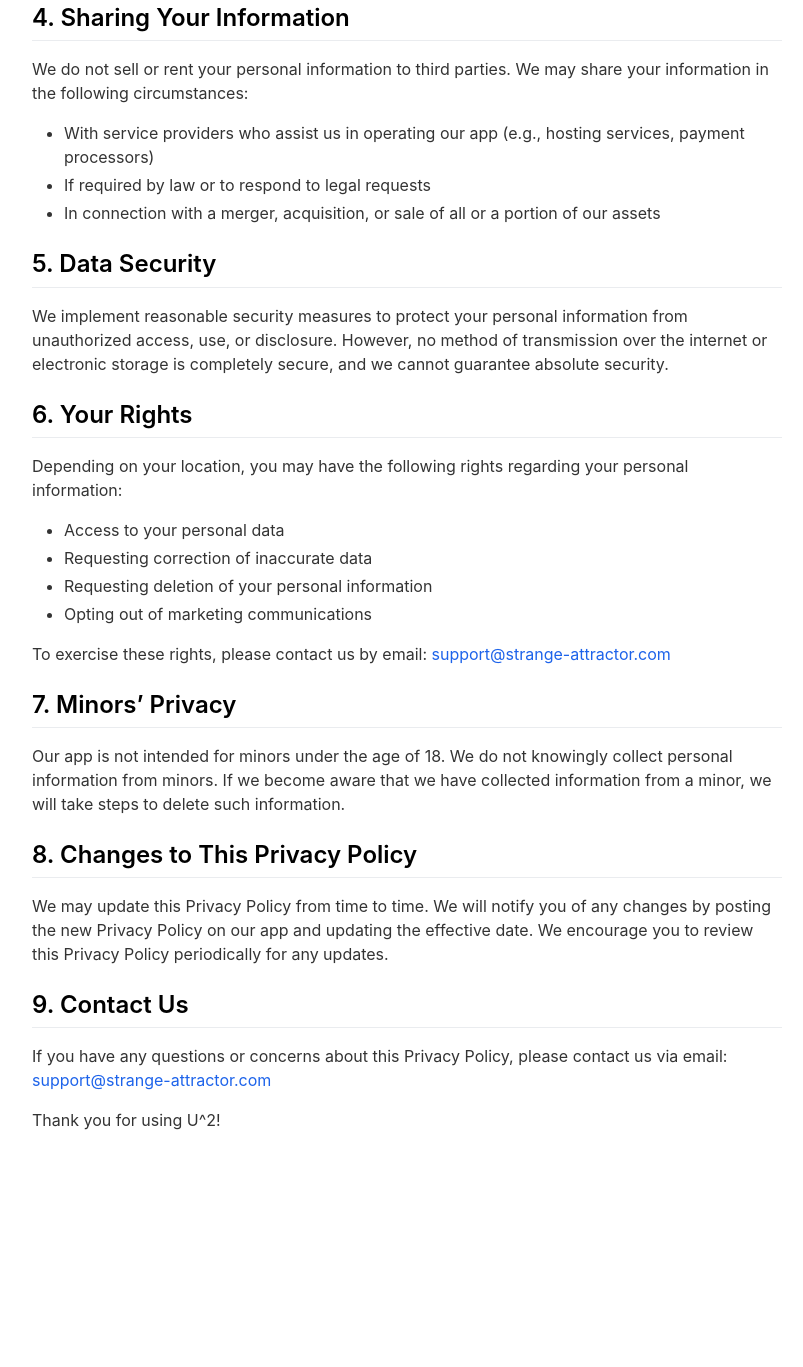
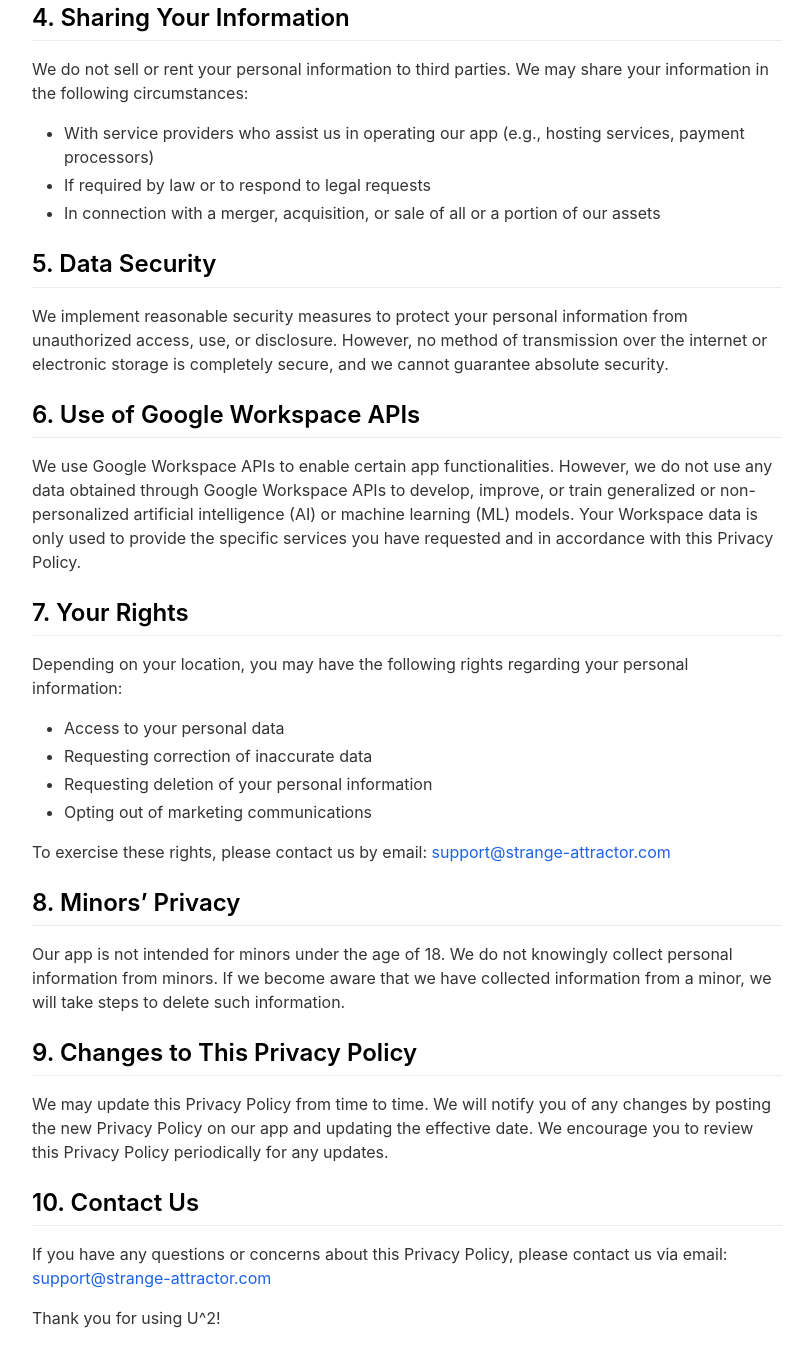
Before and after one commit to strangeattractors/u-squared, a Jekyll site: the page built from _pages/privacypolicy.md, in a window 1280 px wide and 1400 px high, scrolled down 1482 px. Shown: the top 1367 px of the window, without its empty margins (233-1036 px from the left). Built offline with Jekyll 4.4.1, drawn with Linux system fonts in a browser that asks for light colours; nearby versions of some CDN libraries; before the commit the page ends 2684 px from its top, so only the background shows below that; some of the changed text lies outside the part shown.

Commit message:
Update privacypolicy.md
for google app verification

```diff
--- a/_pages/privacypolicy.md
+++ b/_pages/privacypolicy.md
@@ -52,7 +54,13 @@ We do not sell or rent your personal information to third parties. We may share
 ## 5. Data Security
 We implement reasonable security measures to protect your personal information from unauthorized access, use, or disclosure. However, no method of transmission over the internet or electronic storage is completely secure, and we cannot guarantee absolute security.
 
-## 6. Your Rights
+## 6. Use of Google Workspace APIs
+We use Google Workspace APIs to enable certain app functionalities. However, we do not use any data
+obtained through Google Workspace APIs to develop, improve, or train generalized or non-personalized
+artificial intelligence (AI) or machine learning (ML) models. Your Workspace data is only used to provide
+the specific services you have requested and in accordance with this Privacy Policy.
+
+## 7. Your Rights
 Depending on your location, you may have the following rights regarding your personal information:
 - Access to your personal data
 - Requesting correction of inaccurate data
@@ -61,13 +69,13 @@ Depending on your location, you may have the following rights regarding your per
 
 To exercise these rights, please contact us by email: [support@strange-attractor.com](mailto:support@strange-attractor.com)
 
-## 7. Minors’ Privacy
+## 8. Minors’ Privacy
 Our app is not intended for minors under the age of 18. We do not knowingly collect personal information from minors. If we become aware that we have collected information from a minor, we will take steps to delete such information.
 
-## 8. Changes to This Privacy Policy
+## 9. Changes to This Privacy Policy
 We may update this Privacy Policy from time to time. We will notify you of any changes by posting the new Privacy Policy on our app and updating the effective date. We encourage you to review this Privacy Policy periodically for any updates.
 
-## 9. Contact Us
+## 10. Contact Us
 If you have any questions or concerns about this Privacy Policy, please contact us via email: [support@strange-attractor.com](mailto:support@strange-attractor.com)
 
 Thank you for using U^2!
```
Also changed, not shown: other parts of _pages/privacypolicy.md (+4 -2 lines).
